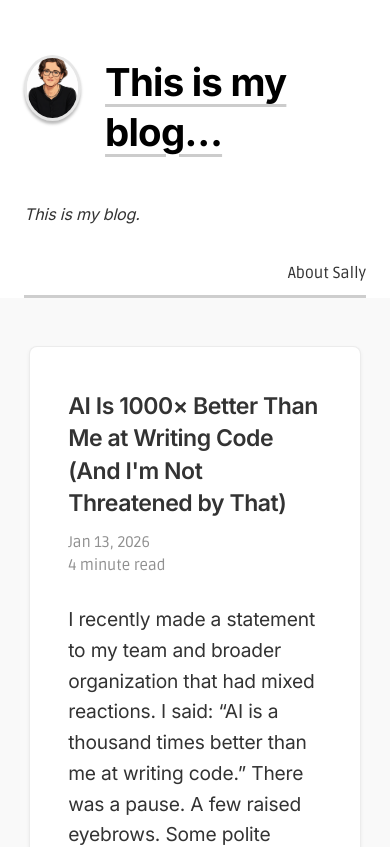
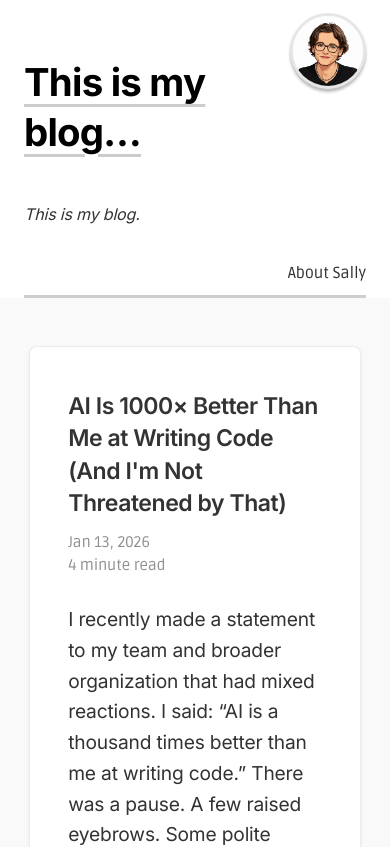
Before and after one commit to sallyom/sallyom.github.io, a plain HTML site: page index.html in a window 390 px wide. Shown: the top 847 px of the page. Drawn offline with Linux system fonts and the light colour scheme.

Commit message:
Update: Adjust headshot sizing and positioning
- Increase header headshot to 140px
- Fix footer headshot positioning
- Align headshot properly with blog title

Co-Authored-By: Claude Sonnet 4.5 <noreply@anthropic.com>
Signed-off-by: sallyom <somalley@redhat.com>

```diff
--- a/css/custom.css
+++ b/css/custom.css
@@ -283,27 +283,36 @@ nav {
 /* Header with headshot */
 .header-with-image {
   display: flex;
-  align-items: center;
-  gap: 1.5em;
+  align-items: flex-start;
+  justify-content: space-between;
+  gap: 2em;
   margin-bottom: 0.5em;
 }
 
 .header-headshot {
-  width: 80px;
-  height: 80px;
+  width: 140px;
+  height: 140px;
   border-radius: 50%;
   border: 3px solid rgba(128, 128, 128, 0.2);
   object-fit: cover;
+  object-position: center top;
+  flex-shrink: 0;
+  margin-left: -20px;
+  margin-top: 0.8em;
 }
 
 @media only screen and (max-width: 768px) {
   .header-headshot {
-    width: 60px;
-    height: 60px;
+    width: 70px;
+    height: 70px;
   }
 
   .header-with-image h1 {
     font-size: 1.8em;
+  }
+
+  .header-with-image {
+    gap: 1em;
   }
 }
 
@@ -323,11 +332,12 @@ footer {
 }
 
 .footer-headshot {
-  width: 50px;
-  height: 50px;
+  width: 60px;
+  height: 60px;
   border-radius: 50%;
   border: 2px solid rgba(128, 128, 128, 0.2);
   object-fit: cover;
+  object-position: center top;
   flex-shrink: 0;
 }
 
--- a/index.html
+++ b/index.html
@@ -36,10 +36,10 @@
     <header>
 
       <div class="header-with-image">
-        <img src="https://sallyom.github.io/images/headshot-cartoon.png" alt="Sally O'Malley" class="header-headshot">
         <h1>
           <a href="https://sallyom.github.io/">This is my blog&hellip;</a>
         </h1>
+        <img src="https://sallyom.github.io/images/headshot-cartoon.png" alt="Sally O'Malley" class="header-headshot">
       </div>
 
       <ul id="social-media">
```
Also changed, not shown: 404.html (+1 -1 lines), about/index.html (+1 -1 lines), categories/index.html (+1 -1 lines), posts/deeper-dive-into-how-i-partner-with-ai/index.html (+1 -1 lines), posts/i-have-a-new-job/index.html (+1 -1 lines), posts/index.html (+1 -1 lines), posts/there-are-two-types-of-developers/index.html (+1 -1 lines), tags/index.html (+1 -1 lines).
